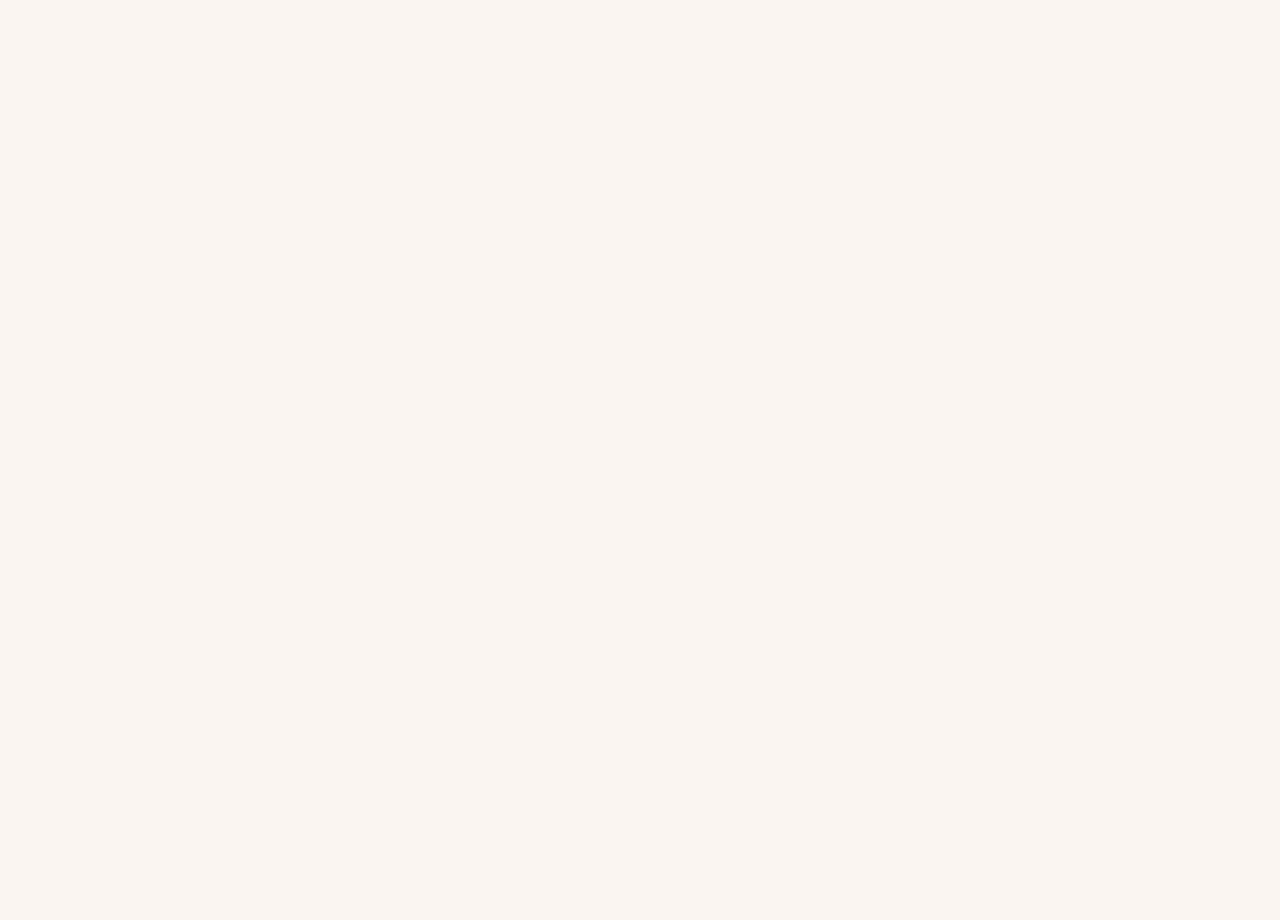
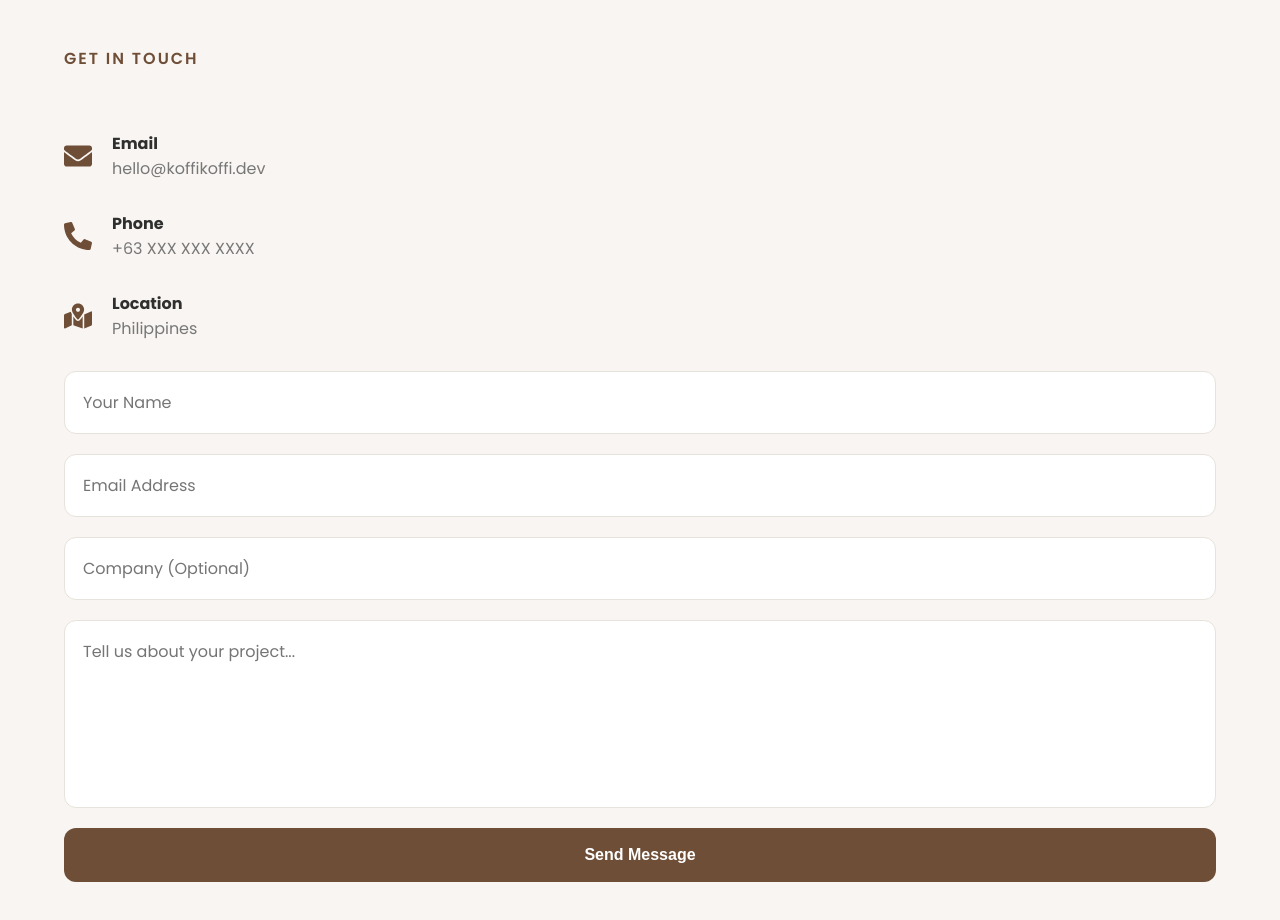
Before and after one commit to Estrio/koffi-koffi_portfolio, a React (Vite) app: page / in a window 1280 px wide. Shown: the part 5360-6280 px from the top of the page. Before the commit the page ends 5286 px from the top, so only its background shows below. Built offline with nearby package versions, Linux system fonts and the light colour scheme.

Commit message:
Contact.jsx

```diff
--- a/src/app.jsx
+++ b/src/app.jsx
@@ -5,6 +5,7 @@ import Services from "./sections/Services"
 import Portfolio from "./sections/Portfolio";
 import Process from "./sections/Process";
 import WhyChoose from "./sections/WhyChoose";
+import Contact from "./sections/Contact";
 
 function App() {
     return (
@@ -16,6 +17,7 @@ function App() {
             <Portfolio/>
             <Process/>
             <WhyChoose />
+            <Contact />
         </>
     );
 }
--- /dev/null
+++ b/src/sections/Contact.css
@@ -0,0 +1,65 @@
+.contact{
+    background: #F8F5F2;
+}
+
+.contact-grid{
+    display: grid;
+    grid-template-columns: 1fr 1.2fr;
+    gap: 60px;
+    margin-top: 60px;
+}
+
+.info-card{
+    display: flex;
+    align-items: center;
+    gap: 20px;
+    margin-bottom: 30px;
+}
+
+.info-card svg{
+    font-size: 28px;
+    color: var(--primary);
+}
+
+.infor-card h4{
+    margin-bottom: 6px;
+}
+
+.info-card p{
+    color:var(--text-light);
+}
+
+.contact-form{
+    display: flex;
+    flex-direction: column;
+    gap: 20px;
+}
+
+.contact-form input,
+.contact-form textarea{
+    width: 100%;
+    padding: 18px;
+    border: 1px solid var(--border);
+    border-radius: 12px;
+    outline: none;
+    font-size: 1rem;
+    font-family: inherit;
+}
+
+.contact-form textarea{
+    resize: none;
+}
+
+.contact-form button{
+    background: var(--primary);
+    color: white;
+    padding: 18px;
+    border-radius: 12px;
+    font-size:1rem;
+    font-weight: 600;
+    transition: 0.3s;
+}
+
+.contact-form button:hover{
+    background: var(--primary-dark);
+}
--- a/src/sections/Contact.jsx
+++ b/src/sections/Contact.jsx
@@ -0,0 +1,72 @@
+import Container from "../components/layout/Container";
+import SectionTitle from "../components/ui/SectionTitle";
+import {FaEnvelope, FaPhoneAlt, FaMapMarkedAlt} from "react-icons/fa";
+
+import "./Contact.css"
+
+function Contact() {
+    return(
+        <section className="contact" id="contact">
+            <Container>
+                <SectionTitle
+                    subtitle="Get In Touch"
+                    titlet="Let's Brew Your Next Project"
+                />
+
+                <div className="contact-grid"></div>
+                    <div className="contact-info">
+                        <div className="info-card">
+                            <FaEnvelope />
+                            <div>
+                                <h4>Email</h4>
+                                <p>hello@koffikoffi.dev</p>
+                            </div>
+                        </div>
+                        <div className="info-card">
+                            <FaPhoneAlt />
+                            <div>
+                                <h4>Phone</h4>
+                                <p>+63 XXX XXX XXXX</p>
+                            </div>
+                        </div>
+                        <div className="info-card">
+                            <FaMapMarkedAlt />
+                            <div>
+                                <h4>Location</h4>
+                                <p>Philippines</p>
+                            </div>
+                        </div>
+
+                    </div>
+
+                    <form className="contact-form">
+                        <input
+                        text="text"
+                        placeholder="Your Name"
+                        />
+
+                        <input
+                        text="email"
+                        placeholder="Email Address"
+                        />
+
+                        <input
+                        text="text"
+                        placeholder="Company (Optional)"
+                        />
+
+                        <textarea
+                        rows="6"
+                        placeholder="Tell us about your project..."
+                        ></textarea>
+
+                        <button type="Submit">
+                            Send Message
+                        </button>
+                    </form>
+            </Container>
+        </section>
+    )
+}
+
+export default Contact;
```
